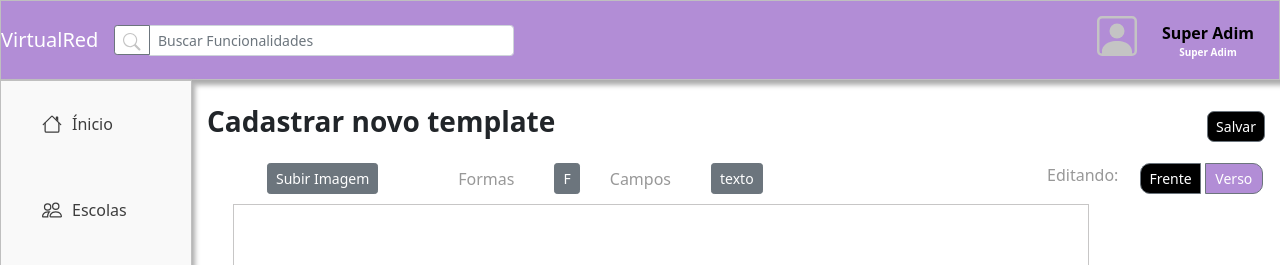
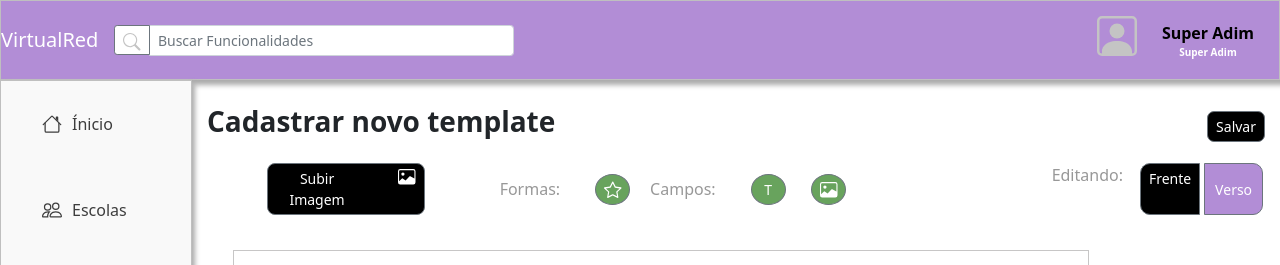
Before and after one commit to Leonardo-Sants/psel-virtualred-2021, a Vue app: page /Novo-Cadastro in a window 1280 px wide. Shown: the top 265 px of the page. Built offline with nearby package versions, Linux system fonts and the light colour scheme; what vue-quill-editor would draw is missing.

Commit message:
Alinhando botões e iserindo icones do cavas

```diff
--- a/src/view/NewRegister.vue
+++ b/src/view/NewRegister.vue
@@ -10,11 +10,12 @@
 
         <div class="Edit">
              <div class="EditCanvas">
-            <b-button id="Canva-img" size="sm" type="submit" @click="line()">Subir Imagem</b-button>
-                 <p>Formas</p>
-            <b-button id="Canva-Forms" size="sm" type="submit" @click="line()">F</b-button>
-                <p>Campos</p>
-            <b-button id="Canva-text" size="sm" type="submit" @click="text()()">texto</b-button>
+            <b-button id="Canva-img" size="sm" type="submit" @click="line()">Subir Imagem <div id="icon-up"><b-icon  icon="image"></b-icon></div></b-button>
+                 <p>Formas:</p>
+            <b-button id="Canva-Forms" size="sm" type="submit" @click="line()"><b-icon id="icon" icon="star"></b-icon></b-button>
+                <p>Campos:</p>
+            <b-button id="Canva-text" size="sm" type="submit" @click="text()">T</b-button>
+            <b-button id="Canva-text" size="sm" type="submit" ><b-icon id="icon" icon="image"></b-icon></b-button>
              </div>
             <div>
                 <p>Editando:</p>
@@ -151,19 +152,34 @@ section {
 .EditCanvas
 #Canva-Forms,
 #Canva-text {
-    margin: 0px 10px 0px 20px;
+    margin: 0px 5px 0px 20px;
+    border-radius: 50%;
+    width: 35px;
+    background-color: #68A35D;
 }
 
 .EditCanvas
 #Canva-img {
     display: flex;
     margin: 0px 60px ;
+    border-radius: 8px;
+    width: 19%;
+    background-color: #000;
+}
+
+#icon {
+    color: #fff;
+}
+
+#icon-up {
+    display: flex;
+    margin-left: 40px;
 }
 
 .Edit  p{
    color: #989898;
    display: flex;
-   margin: 0px 20px;
+   margin: 0px 15px;
 }
 
 .Edit #B-Front{
@@ -184,6 +200,7 @@ section {
 #mycanvas {
     border: 1px solid rgb(199, 198, 198);
     color: #000000;
+    margin-top: 25px;
     margin-right: 150px;
 }
 
```
